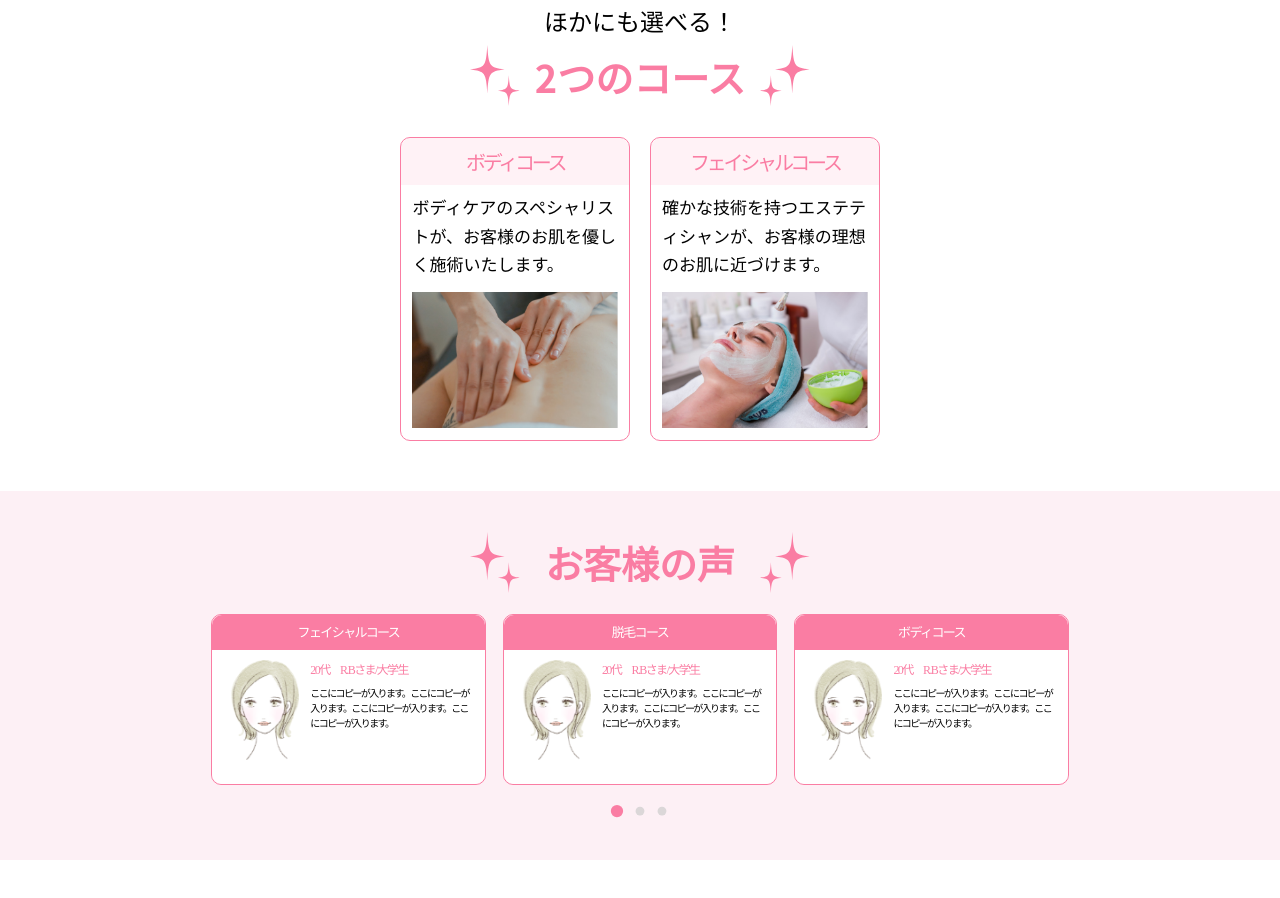
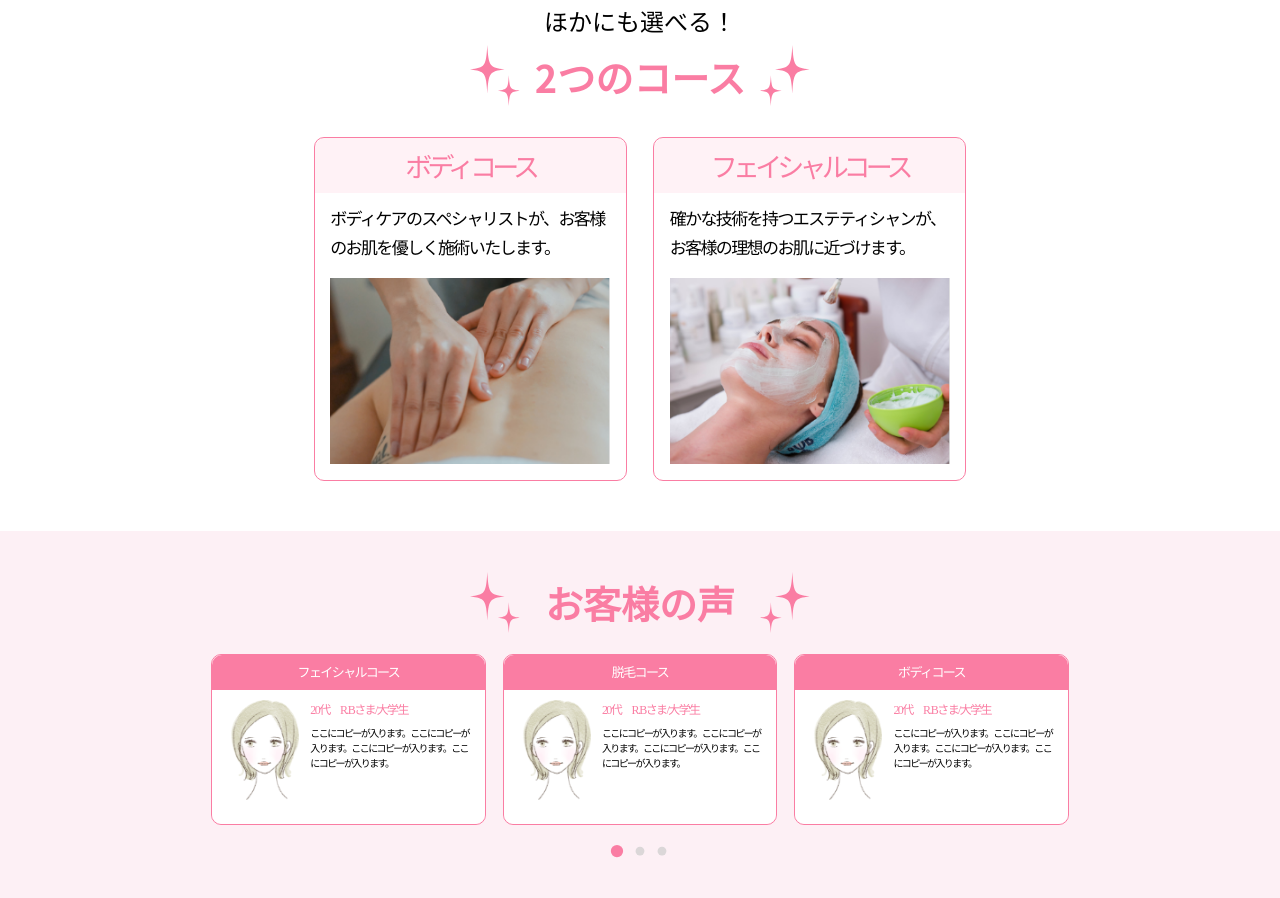
Before and after one commit to NaokoSugawara/lp3, a website: page index.html in a window 1280 px wide. Shown: the part 3972-4870 px from the top of the page. Drawn offline with nearby package versions, Linux system fonts and the light colour scheme.

Commit message:
fixed 2 courses for pc

```diff
--- a/assets/style/style.css
+++ b/assets/style/style.css
@@ -1143,7 +1143,7 @@ header {
 }
 
 .section__trial2 ul li:nth-child(5) {
-  width: 50%;
+  width: 68%;
   display: flex;
   flex-direction: row;
   justify-content: space-between;
@@ -1175,15 +1175,15 @@ header {
 }
 
 .traial__course__name {
-  height: 47px;
+  height: 55px;
   display: flex;
   justify-content: center;
   align-items: center;
   background-color: rgba(250, 125, 163, 0.1);
   color: #FA7DA3;
   /* font-size: calc(0.5vw + 1.0rem); */
-  font-size: 20px;
-  letter-spacing: -0.2rem;
+  font-size: 27px;
+  letter-spacing: -0.3rem;
   border-top-left-radius: 10px;
   border-top-right-radius: 10px;
 }
@@ -1199,6 +1199,7 @@ header {
 .traial__course__desc div {
   font-size: 17px;
   line-height: 1.7em;
+  letter-spacing: -0.1rem;
   margin-bottom: 5%;
 }
 
```
